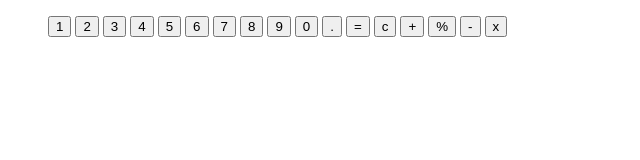
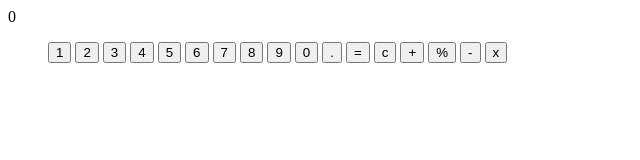
Before and after one commit to ahaziem/calcuator, a plain HTML site: page index.html in a window 1280 px wide. Shown: the whole page, without its empty margins (0-640 px from the left). Drawn offline with Linux system fonts and the light colour scheme.

Commit message:
made chages

```diff
--- a/index.html
+++ b/index.html
@@ -8,6 +8,9 @@
     <link ref = "stylesheet" href = "./styles.css" />
 </head>
 <body>
+<!-- code for the calculator display -->
+    <div class = "calcuator-display">0</div>
+<!-- code for the calculator keys/button -->
     <div class = calculator-key>
     <ul class = "number">
         <button class = "number">1</button>
@@ -29,7 +32,6 @@
         <button class = "button-action">x</button>
     </ul>
     </div>
-
     <script src="./main.js"></script>
 </body>
 </html>
```
